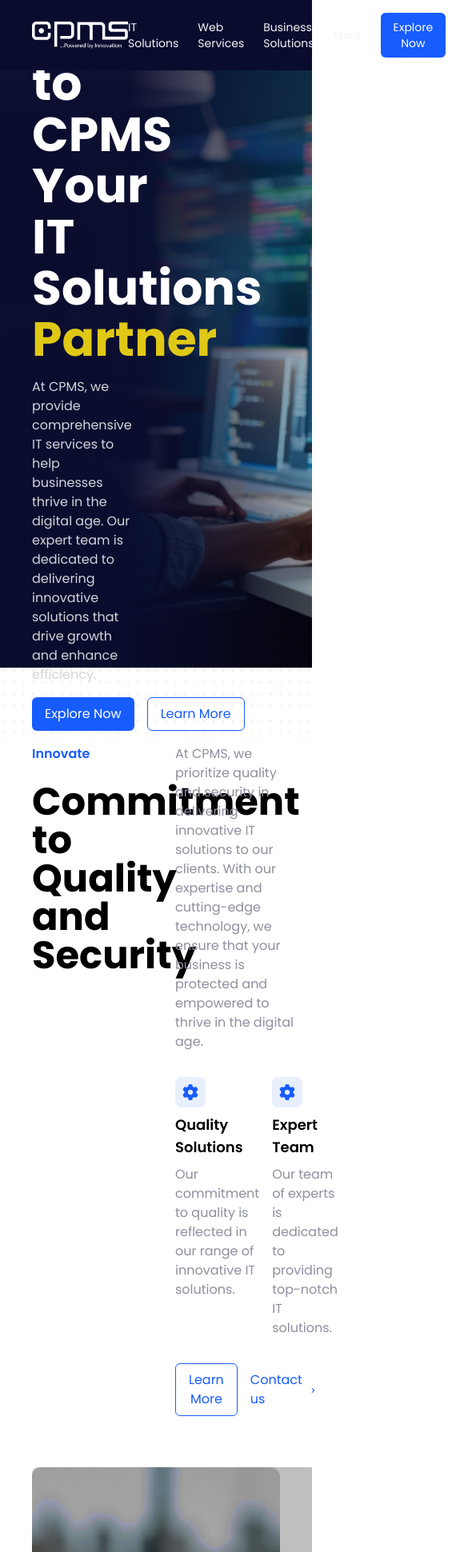
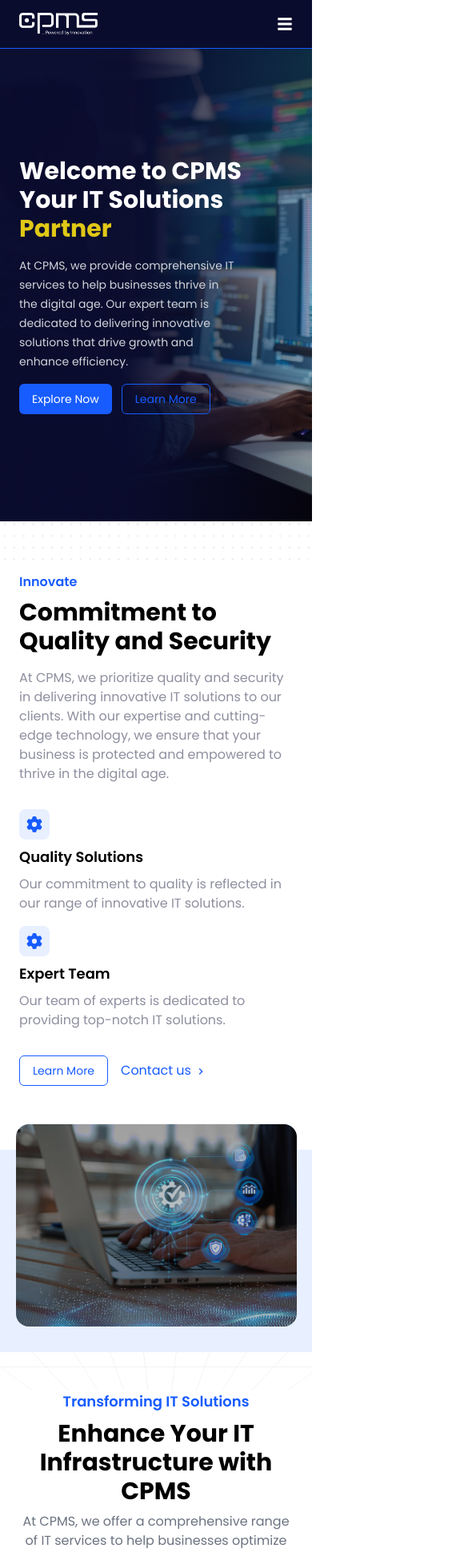
Before and after one commit to Dubby-Bantin/tecterminal, a React (Vite) app: page / in a window 390 px wide. Shown: the top 1941 px of the page at 80% size, 585 px wide, since content can reach past the window. Built offline with nearby package versions, Linux system fonts and the light colour scheme.

Commit message:
Worked on responsiviness

```diff
--- /dev/null
+++ b/src/components/MobileNavbar.jsx
@@ -0,0 +1,54 @@
+import React, { useState } from 'react'
+import logo from "../assets/images/logo.png";
+import ExploreBtn from './buttons/ExploreBtn';
+import { Link } from 'react-router-dom';
+import { FaBars } from 'react-icons/fa';
+import { LiaTimesSolid } from 'react-icons/lia';
+
+const MobileNavbar = () => {
+
+    const [menuActive, setMenuActive] = useState(false);
+    const [isFirstRender, setIsFirstRender] = useState(true);
+
+    const routes = [
+        {
+            label: "IT Solutions",
+            route: "solutions"
+        },
+        {
+            label: "Web Services",
+            route: "web-services"
+        },
+        {
+            label: "Business Solutions",
+            route: "business-solutions"
+        }
+    ];
+
+    const handleMenuClick = () => {
+        setMenuActive(!menuActive);
+        setIsFirstRender(false);
+    }
+
+    return (
+        <div className='lg:hidden block'>
+            <div className="bg-[#0A0C2E] sticky top-0 flex justify-between items-center z-50 px-6 py-4 border-b-[1px] border-primaryBlue">
+                <img src={logo} alt="logo" className='lg:w-[120px] w-[98px]'/>
+
+                {menuActive ? <LiaTimesSolid onClick={handleMenuClick} className='text-white text-xl lg:hidden block'/> : <FaBars onClick={handleMenuClick}  className='text-white text-xl lg:hidden block'/>}
+            </div>
+
+            <nav className={`${menuActive ? "flex animateNavbar" : isFirstRender ? "hidden" : "unAnimate"} mt-[2rem] lg:h-auto py-16 px-6 lg:px-none z-20 gap-14 flex lg:flex-row flex-col lg:w-auto w-full  lg:items-center lg:gap-6 text-sm lg:static absolute lg:bg-none bg-[#0A0C2E] left-0 lg:left-none top-0 lg:top-none`}>
+                    {routes.map(route => (
+                        <Link to={route.route} key={route.label} className='text-gray-100'>
+                            {route.label}
+                        </Link>
+                    ))}
+
+                    <ExploreBtn/>
+            </nav>
+        </div>
+    )
+}
+
+export default MobileNavbar
--- a/src/components/Navbar.jsx
+++ b/src/components/Navbar.jsx
@@ -2,6 +2,7 @@ import React from 'react'
 import logo from "../assets/images/logo.png";
 import ExploreBtn from './buttons/ExploreBtn';
 import { Link } from 'react-router-dom';
+import MobileNavbar from './MobileNavbar';
 
 const Navbar = () => {
 
@@ -26,7 +27,8 @@ const Navbar = () => {
     ]
 
     return (
-        <header className='bg-[#0A0C2E] flex justify-between px-10 py-4 items-center top-0 sticky z-50'>
+        <>
+            <header className='bg-[#0A0C2E] lg:flex hidden justify-between px-10 py-4 items-center top-0 sticky z-50'>
                 <img src={logo} alt="logo" className='w-[120px] h-full'/>
 
                 <nav className='flex items-center gap-6 text-sm'>
@@ -39,6 +41,9 @@ const Navbar = () => {
                     <ExploreBtn/>
                 </nav>
             </header>
+
+            <MobileNavbar/>
+        </>
     )
 }
 
--- a/src/components/buttons/ExploreBtn.jsx
+++ b/src/components/buttons/ExploreBtn.jsx
@@ -2,7 +2,7 @@ import React from 'react'
 
 const ExploreBtn = () => {
   return (
-    <button className='bg-primaryBlue text-white py-2 px-4 rounded-md'>Explore Now</button>
+    <button className='bg-primaryBlue text-white lg:py-2 py-2 px-4 rounded-md lg:text-base text-sm'>Explore Now</button>
   )
 }
 
--- a/src/components/buttons/LearnMoreBtn.jsx
+++ b/src/components/buttons/LearnMoreBtn.jsx
@@ -2,7 +2,7 @@ import React from 'react'
 
 const LearnMoreBtn = ({style}) => {
   return (
-    <button className={`border-primaryBlue border-[1px] text-primaryBlue py-2 px-4 rounded-md bg-transparent ${style}`}>Learn More</button>
+    <button className={`border-primaryBlue border-[1px] text-primaryBlue lg:py-2 lg:text-base text-sm py-2 px-4 rounded-md bg-transparent ${style}`}>Learn More</button>
   )
 }
 
--- a/src/index.css
+++ b/src/index.css
@@ -5,3 +5,70 @@
 *{
   font-family: "Poppins", sans-serif;
 }
+
+/* Media Query for Mobile (md) screens */
+@media (min-width: 768px){
+  .animateNavbar {
+    animation: none;
+  }
+  .unAnimate {
+    animation: none;
+    transform: translateY(0);
+    display: none;
+    background: #000;
+  }
+}
+
+@media (max-width: 920px){
+  .animateNavbar{
+      display: flex;
+      animation-name: fadeIn;
+      animation-duration: .3s;
+      transform: translateY(0);
+  }
+
+  .unAnimate{
+      display: flex;
+      /* background: blue; */
+      animation-name: fadeOut;
+      animation-duration: .3s;
+      transform: translateY(-100vw);
+      display: none;
+  }
+}
+
+@media (max-width: 640px){
+  .animateNavbar{
+      display: flex;
+      animation-name: fadeIn;
+      animation-duration: .3s;
+      transform: translateY(0);
+      left: 0;
+      flex-direction: column;
+      top: 0;
+      height: 100vh;
+  }
+
+  .unAnimate{
+      display: flex;
+      animation-name: fadeOut;
+      animation-duration: .3s;
+      transform: translateY(-100vh);
+  }
+}
+
+@keyframes  fadeIn{
+  from{
+      transform: translateY(-50px);
+  }to{
+      transform: translateY(0);
+  }
+}
+
+@keyframes  fadeOut{
+  from{
+      transform: translateY(0);
+  }to{
+      transform: translateY(-100vh);
+  }
+}
--- a/src/pages/home/Clients.jsx
+++ b/src/pages/home/Clients.jsx
@@ -30,7 +30,7 @@ const Clients = () => {
 
     const clients = [nai, flag, ndc, servi, palla, unicef, sfh, eedc, coatarm, picture_3, picture_4, picture_5, picture_6, picture_7, picture_8, picture_9, picture_10, nti, picture_10, picture_11, picture_12, picture_13, picture_14, picture_15, picture_16, picture_17, picture_19,]
     return (
-        <section className="px-10 py-12 bg-gray-100">
+        <section className="lg:px-10 px-6 py-12 bg-gray-100">
             <p className="text-center font-semibold text-gray-600 mb-6">Trusted by top companies worldwide</p>
 
             <div className="flex flex-wrap items-center gap-4 mt-2 justify-center">
--- a/src/pages/home/Home.jsx
+++ b/src/pages/home/Home.jsx
@@ -22,31 +22,33 @@ const Home = () => {
   return (
     <>
         <Navbar/>
-        <section className='h-[88.5vh] bg-slate-400 relative'>
+        <section className='lg:h-[88.5vh] h-[70vh] bg-slate-400 relative'>
             <img src={bgImage} alt="bg" className='h-full w-full object-cover'/>
             <div className='absolute h-full w-full top-0' style={{ background: 'linear-gradient(90deg, rgba(10, 12, 46, 0.98) 41.06%, rgba(10, 12, 46, 0.15) 100%)' }}></div>
-            <div data-aos="fade-right" data-aos-duration="1000" className="flex flex-col gap-4 absolute top-0 text-white h-full justify-center px-10">
-                <h1 className='font-bold text-6xl w-[50%] leading-[4rem]'>Welcome to CPMS Your IT Solutions <span className='text-primaryYellow'>Partner</span></h1>
-                <p className='w-[40%] leading-[1.5rem] text-gray-300'>At CPMS, we provide comprehensive IT services to help businesses thrive in the digital age. Our expert team is dedicated to delivering innovative solutions that drive growth and enhance efficiency.</p>
-                <div className="flex gap-4">
+
+            <div data-aos="fade-right" data-aos-duration="1000" className="flex flex-col gap-4 absolute top-0 text-white h-full justify-center lg:px-10 px-6">
+                <h1 className='font-bold lg:text-6xl text-3xl lg:w-[50%] lg:leading-[4rem]'>Welcome to CPMS Your IT Solutions <span className='text-primaryYellow'>Partner</span></h1>
+                <p className='lg:w-[40%] w-[80%] leading-[1.5rem] text-gray-300 lg:text-base text-sm'>At CPMS, we provide comprehensive IT services to help businesses thrive in the digital age. Our expert team is dedicated to delivering innovative solutions that drive growth and enhance efficiency.</p>
+                <div className="flex lg:gap-4 gap-3">
                     <ExploreBtn/>
                     <LearnMoreBtn/>
                 </div>
             </div>
+
         </section>
 
         {/* Commitment Section */}
         <section>
-            <div className="h-[6rem] bg-repeat bg-contain" style={{backgroundImage: `url(${dots})`}}></div>
-            <div className="flex px-10 pb-16 gap-6">
-                <div className='w-[50%]'>
+            <div className="lg:h-[6rem] h-[4rem] bg-repeat bg-contain" style={{backgroundImage: `url(${dots})`}}></div>
+            <div className="flex lg:px-10 px-6 pb-16 lg:gap-6 gap-4 flex-wrap lg:flex-nowrap">
+                <div className='lg:w-[50%] w-[100%]'>
                     <span className='text-primaryBlue font-semibold'>Innovate</span>
-                    <h2 className='text-5xl font-bold mt-6'>Commitment to Quality and Security</h2>
+                    <h2 className='lg:text-5xl text-3xl font-bold lg:mt-6 mt-2'>Commitment to Quality and Security</h2>
                 </div>
 
-                <div className='w-[50%]' data-aos="fade-up" data-aos-duration="500">
+                <div className='lg:w-[50%] w-[100%]' data-aos="fade-up" data-aos-duration="500">
                     <p className='text-primaryGray'>At CPMS, we prioritize quality and security in delivering innovative IT solutions to our clients. With our expertise and cutting-edge technology, we ensure that your business is protected and empowered to thrive in the digital age.</p>
-                    <div className="flex my-8 gap-4">
+                    <div className="flex my-8 gap-4 flex-wrap lg:flex-nowrap">
                         <div className=""  data-aos="fade-up" data-aos-duration="500">
                             <div className='w-[38px] h-[38px] bg-primaryBlue2 text-primaryBlue text-xl flex items-center justify-center rounded-lg'>
                                 <FaGear />
@@ -73,25 +75,24 @@ const Home = () => {
         </section>
 
         {/* Big Image section */}
-        <section className="h-[80vh] bg-primaryBlue2 mt-[8rem]">
-            <div className="w-full h-[90vh] px-10 absolute overflow-hidden mt-[-8rem]" data-aos="fade-up" data-aos-duration="500">
-                <img src={image_2} alt="image_2" className='w-full h-full object-cover object-bottom rounded-xl'/>
-                <div className="h-full w-[93.6%] bg-[#00000040] absolute top-0 rounded-lg"></div>
+        <section className="lg:h-[80vh] h-[30vh] bg-primaryBlue2 lg:mt-[8rem] mt-4 flex justify-center">
+            <div style={{background: `url(${image_2})`, backgroundSize: "cover"}} className="w-[90%] rounded-2xl lg:h-[90vh] h-[30vh] lg:mt-[-8rem] -mt-8 overflow-hidden" data-aos="fade-up" data-aos-duration="500">
+*               <div className="h-full w-full bg-[#00000040] absolute top-0 rounded-lg"></div>
             </div>
         </section>
 
         {/* Infrastructure Section */}
         <section>
-            <img src={image_3} alt="image_3" className='h-[10rem] object-cover w-full opacity-10 object-top'/>
-            <div className="text-center px-[15rem] bg-[#ffffffe3] rounded-[100%] -mt-16" data-aos="fade-up">
+            <img src={image_3} alt="image_3" className='lg:h-[10rem] h-[4rem] object-cover w-full lg:opacity-10 opacity-20 object-top'/>
+            <div className="text-center lg:px-[15rem] px-6 bg-[#ffffffe3] lg:rounded-[100%] lg:-mt-16 -mt-4" data-aos="fade-up">
                 <span className='text-lg text-primaryBlue font-semibold'>Transforming IT Solutions</span>
-                <h2 className='text-5xl font-bold my-4'>Enhance Your IT Infrastructure with CPMS</h2>
+                <h2 className='lg:text-5xl text-3xl font-bold lg:my-4 my-2'>Enhance Your IT Infrastructure with CPMS</h2>
                 <p className='text-gray-500'>At CPMS, we offer a comprehensive range of IT services to help businesses optimize their operations, improve security, and drive growth. Our team of experts is dedicated to delivering innovative solutions that align with your unique needs and goals.</p>
 
             </div>
 
-            <div className="grid grid-cols-12 px-10 my-6 text-center items-center justify-items-center">
-                <div className="col-span-3 flex flex-col gap-8">
+            <div className="grid grid-cols-12 lg:px-10 px-6 my-6 lg:mt-0 mt-12 text-center items-center justify-items-center gap-6 lg:gap-0">
+                <div className="lg:col-span-3 col-span-12 flex flex-col lg:gap-8 gap-6">
                     <div className="flex flex-col gap-2 justify-center items-center" data-aos="flip-up">
                         <FaCube />
                         <h3 className='font-semibold text-lg'>IT Infrastructure & Security Management</h3>
@@ -105,11 +106,11 @@ const Home = () => {
                     </div>
                 </div>
 
-                <div className="col-span-6">
+                <div className="lg:col-span-6 col-span-12 lg:block hidden">
                     <img src={image_4} alt="image-4" className='w-full' />
                 </div>
 
-                <div className="col-span-3 flex flex-col gap-8">
+                <div className="lg:col-span-3 col-span-12 flex flex-col lg:gap-8 gap-6">
                     <div className="flex flex-col gap-2 justify-center items-center" data-aos="flip-up">
                         <FaCube />
                         <h3 className='font-semibold text-lg'>Business Ready Solutions</h3>
@@ -122,8 +123,9 @@ const Home = () => {
                         <p className='text-gray-500'>Equip your team with the skills they need to thrive in the digital age.</p>
                     </div>
                 </div>
+            </div>
 
-            </div>
+            <img src={image_4} alt="image-4" className='w-full lg:hidden' />
         </section>
 
         <Solutions/>
--- a/src/pages/home/components/Footer.jsx
+++ b/src/pages/home/components/Footer.jsx
@@ -8,8 +8,8 @@ const Footer = () => {
     const quickLinks_2 = ["Link Six", "Link Seven", "Link Eight", "Link Nine", "Link ten"];
 
     return (
-        <footer className='px-10 py-12'>
-            <div className="flex justify-between">
+        <footer className='lg:px-10 px-6 py-12'>
+            <div className="flex justify-between lg:flex-row flex-col gap-6">
                 <div className="flex flex-col gap-6">
                     <img src={logo} alt="logo" className='w-[155px]'/>
                     <div className="flex flex-col">
@@ -32,7 +32,7 @@ const Footer = () => {
                     </div>
                 </div>
 
-                <div className="flex gap-6">
+                <div className="flex gap-6 flex-col lg:flex-row">
                     <div className="flex flex-col gap-3 font-medium">
                         {quickLinks_1.map(link => (
                             <Link key={link}>{link}</Link>
@@ -49,11 +49,6 @@ const Footer = () => {
 
             <div className="border-t-[1.5px] border-t-[#00000035] mt-12 py-4 flex justify-between text-sm">
                 <p>© 2024 Relume. All rights reserved.</p>
-                <nav className="flex gap-4 underline text-gray-600">
-                    <Link to="#">Privacy Policy</Link>
-                    <Link to="#">Terms of Service</Link>
-                    <Link to="#">Cookies Settings</Link>
-                </nav>
             </div>
         </footer>
     )
--- a/src/pages/home/components/PastData.jsx
+++ b/src/pages/home/components/PastData.jsx
@@ -12,16 +12,15 @@ const PastData = () => {
   });
 
   return (
-    <section ref={ref} className="relative h-[90vh] w-full">
-      <img src={image_6} alt="image-6" className='w-full h-full object-cover'/>
-      <div className="flex flex-col justify-center gap-[6rem] w-full h-full absolute top-0 bg-[#05051d88] text-white px-10 py-16">
-        <div className="flex gap-6">
-          <div className="w-[50%]">
-            <span className='text-lg font-semibold'>Innovative</span>
-            <h2 className='font-bold text-5xl leading-[4rem] mt-2'>Experience the Power of IT Solutions</h2>
+    <section ref={ref} className="relative min-h-[90vh] h-auto w-full" style={{ backgroundImage: `url(${image_6})`, backgroundSize: "cover", backgroundPosition: "center" }}>
+      <div className="flex flex-col justify-center lg:gap-[6rem] gap-12 w-full h-full bg-[#05051d88] text-white lg:px-10 px-6 py-16">
+        <div className="flex gap-6 flex-wrap lg:flex-nowrap">
+          <div className="lg:w-[50%] w-full">
+            <span className='text-lg font-semibold lg:text-white text-primaryYellow'>Innovative</span>
+            <h2 className='font-bold lg:text-5xl text-3xl lg:leading-[4rem] mt-2'>Experience the Power of IT Solutions</h2>
           </div>
 
-          <div className="w-[50%]">
+          <div className="lg:w-[50%] w-full">
             <p className='text-gray-300'>CPMS is a leading Information Technology Services and Consultancy firm in Nigeria, providing innovative IT solutions to various sectors. With a focus on quality, on-time delivery, and competitive pricing, we are committed to enhancing customer relationships and showcasing our technical expertise.</p>
             <div className="flex mt-6 gap-4">
               <LearnMoreBtn style="text-white border-white"/>
@@ -30,23 +29,23 @@ const PastData = () => {
           </div>
         </div>
 
-        <div className="flex">
-          <div className="border-l-[1.5px] border-gray-400 flex flex-col gap-4 w-full pl-6">
-            <span className='font-bold text-5xl'>
+        <div className="flex lg:flex-nowrap flex-wrap lg:gap-0 gap-6">
+          <div className="border-l-[1.5px] border-gray-400 flex flex-col lg:gap-4 gap-0 w-full pl-6">
+            <span className='font-bold lg:text-5xl text-3xl'>
               {inView && <CountUp end={99} duration={1} suffix="%" />}
             </span>
             <span className='text-gray-200'>Client Satisfaction Guaranteed</span>
           </div>
 
-          <div className="border-l-[1.5px] border-gray-400 flex flex-col gap-4 w-full pl-6">
-            <span className='font-bold text-5xl'>
+          <div className="border-l-[1.5px] border-gray-400 flex flex-col lg:gap-4 gap-0 w-full pl-6">
+            <span className='font-bold lg:text-5xl text-3xl'>
               {inView && <CountUp end={120} duration={1} suffix="+" />}
             </span>
             <span className='text-gray-200'>Expert IT Solutions</span>
           </div>
 
-          <div className="border-l-[1.5px] border-gray-400 flex flex-col gap-4 w-full pl-6">
-            <span className='font-bold text-5xl'>
+          <div className="border-l-[1.5px] border-gray-400 flex flex-col lg:gap-4 gap-0 w-full pl-6">
+            <span className='font-bold lg:text-5xl text-3xl'>
               {inView && <CountUp end={100} duration={1} suffix="+" />}
             </span>
             <span className='text-gray-200'>Innovative IT Services</span>
--- a/src/pages/home/components/Solutions.jsx
+++ b/src/pages/home/components/Solutions.jsx
@@ -31,10 +31,10 @@ const Solutions = () => {
 
     return (
         <section className=''>
-            <div className='px-10 relative z-10'>
+            <div className='lg:px-10 px-6 relative z-10'>
                 <div className="flex flex-col gap-3" data-aos="fade-right" data-aos-duration="800">
                     <span className='text-lg text-primaryBlue font-semibold'>Innovative</span>
-                    <h2 className='text-4xl font-bold'>Experience the Power of Cutting-Edge IT Solutions</h2>
+                    <h2 className='lg:text-4xl text-3xl font-bold'>Experience the Power of Cutting-Edge IT Solutions</h2>
                     <p className='text-gray-500'>At CPMS, we offer competitive pricing, on-time delivery, and strong partnerships with global IT leaders to ensure your business stays ahead of the curve. Our innovative solutions empower you to achieve your goals.</p>
                     <div className="flex gap-4">
                         <LearnMoreBtn/>
@@ -42,7 +42,7 @@ const Solutions = () => {
                     </div>
                 </div>
 
-                <div className="flex mt-10 gap-6">
+                <div className="flex lg:flex-nowrap flex-wrap mt-10 gap-6">
                     {solutions.map(solution => (
                         <div className="flex flex-col border-[1px] shadow p-8 rounded w-full gap-3 bg-white" key={solution.title} data-aos="flip-up" data-aos-duration="700" data-aos-delay={solution.delay}>
                             <FaCube />
@@ -53,7 +53,7 @@ const Solutions = () => {
                 </div>
             </div>
 
-            <img src={image_5} alt="image_5" className='w-full h-[7rem] object-cover opacity-10 -mt-4'/>
+            <img src={image_5} alt="image_5" className='w-full h-[7rem] object-cover opacity-10 -mt-4 '/>
         </section>
     )
 }
--- a/src/pages/home/components/Subscription.jsx
+++ b/src/pages/home/components/Subscription.jsx
@@ -4,17 +4,16 @@ import ExploreBtn from '../../../components/buttons/ExploreBtn'
 
 const Subscription = () => {
   return (
-    <section className='h-[90vh] w-full relative flex'>
-        <img src={image_7} alt="image_7" className='h-full w-full object-cover'/>
-        <div className="absolute w-full h-full bg-[#000000ae] top-0 flex flex-col justify-center gap-6 text-white px-10">
-            <h2 className='text-5xl font-bold w-[60%] leading-[3rem]'>Stay Informed with CPMS Newsletter</h2>
-            <p className='w-[65%] text-gray-300'>Stay up to date with the latest news and insights from CPMS by subscribing to our newsletter. Enter your email below to sign up and receive regular updates.</p>
+    <section className='lg:min-h-[90vh] min-h-[70vh] w-full relative flex' style={{ backgroundImage: `url(${image_7})`, backgroundSize: "cover" }}>
+        <div className="absolute w-full h-full bg-[#000000ae] top-0 flex flex-col justify-center gap-6 text-white lg:px-10 px-6">
+            <h2 className='lg:text-5xl text-3xl font-bold lg:w-[60%] w-full lg:leading-[3rem]'>Stay Informed with CPMS Newsletter</h2>
+            <p className='lg:w-[65%] text-gray-300'>Stay up to date with the latest news and insights from CPMS by subscribing to our newsletter. Enter your email below to sign up and receive regular updates.</p>
             <div>
-                <form className='flex gap-2'>
-                    <input type="email" required className='py-2 px-4 rounded-md w-[30%]' placeholder='Enter your email'/>
+                <form className='flex lg:gap-2 gap-4 flex-col lg:flex-row'>
+                    <input type="email" required className='py-2 px-4 rounded-md lg:w-[30%]' placeholder='Enter your email'/>
                     <ExploreBtn/>
                 </form>
-                <small className='mt-2 block text-sm text-gray-300'>By clicking Sign Up, you agree to our Terms and Conditions.</small>
+                <small className='lg:mt-2 mt-4 block text-sm text-gray-300'>By clicking Sign Up, you agree to our Terms and Conditions.</small>
             </div>
         </div>
     </section>
```
Also changed, not shown: src/pages/home/components/Reviews.jsx (+21 -14 lines). Lines whose indentation alone changed are shown as unchanged.
